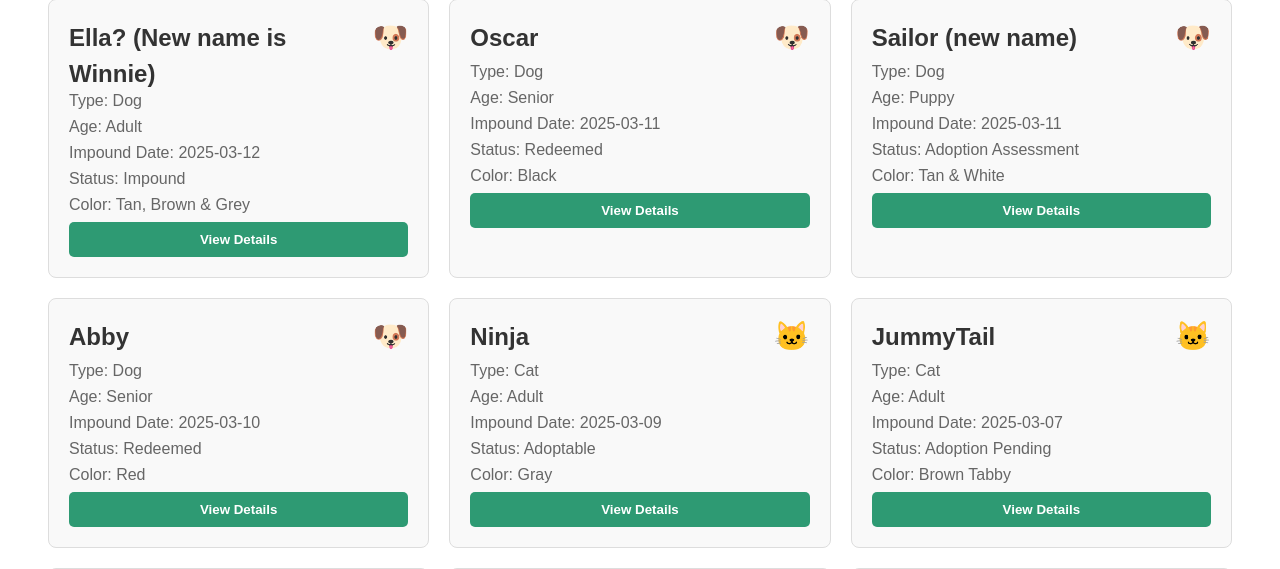
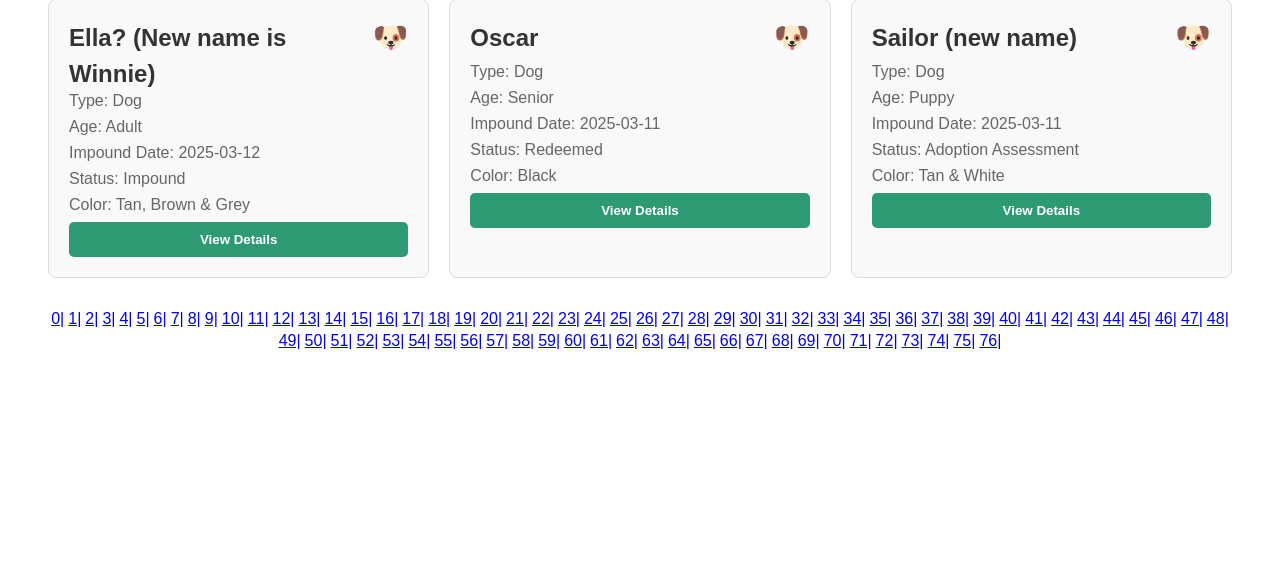
Before and after one commit to nhanvyn/van-shelter, a PHP site: page / in a window 1280 px wide. Shown: the part 902-1471 px from the top of the page. After the commit the page ends 1251 px from the top, so only its background shows below. Run offline with PHP 8.4, Linux system fonts and the light colour scheme; data comes from the database, SQL or seed files in the repository.

Commit message:
added paging for homepage

```diff
--- a/components/pet_card.php
+++ b/components/pet_card.php
@@ -21,4 +21,5 @@
             View Details
         </button>
     </div>
+
 <?php endwhile; ?>
--- a/css/index.css
+++ b/css/index.css
@@ -167,3 +167,15 @@
     font-size: 1.8rem;
     line-height: 1.2;
 }
+
+
+.paging {
+    margin-top: 2rem;
+    margin-bottom: 2rem;
+    display: flex;
+    justify-content: center;
+    align-items: center;
+    flex-wrap: wrap;
+    gap: 0.25rem;
+    list-style-type: none;
+}
--- a/filter_pets.php
+++ b/filter_pets.php
@@ -90,7 +90,7 @@
 }
 
 
-$query .= " LIMIT 200";
+$query .= " LIMIT 9";
 $stmt = $db->prepare($query);
 if (!$stmt) {
     http_response_code(500);
@@ -120,4 +120,5 @@
 
 ?>
 
+
 <?php include('components/pet_card.php'); ?>
--- a/index.php
+++ b/index.php
@@ -1,5 +1,15 @@
 <?php
 require("db.php");
+
+
+// Query for paging
+$countQuery = "SELECT COUNT(*) as counts FROM pets;";
+$countResult = $db->query($countQuery);
+$totalPets = $countResult->fetch_assoc()['counts'];
+$LIMIT = 9;
+$totalPages = ceil($totalPets / $LIMIT);
+$page = isset($_GET['page']) ? max(0, intval($_GET['page'])) : 0; // max() makes sure user cannot pass negative number
+$OFFSET = $page* $LIMIT;
 
 // Query for pre-populating filter's fields
 $breedQuery = "SELECT breed_id, breed_name FROM breeds ORDER BY breed_id ASC;";
@@ -19,7 +29,7 @@
 INNER JOIN breeds ON breeds.breed_id = Pets.breed_id
 INNER JOIN animaltype ON animaltype.type_id = breeds.type_id
 ORDER BY Pets.date_impounded DESC
-LIMIT 200; ";
+LIMIT $LIMIT OFFSET $OFFSET; ";
 
 $breedResult = $db->query($breedQuery);
 $typeResult = $db->query($typeQuery);
@@ -173,14 +183,15 @@
         </div>
 
         <div class="container pet-sec">
-
             <div class="pet-grid">
-
                 <?php include('components/pet_card.php'); ?>
             </div>
 
-
-
+            <div class="paging">
+                <?php for ($i = 0; $i < $totalPages; $i++): ?>
+                        <a href="index.php?page=<?= $i?>"> <?= $i?>| </a>
+                <?php endfor; ?>
+            </div>
         </div>
     </main>
 </body>
```
